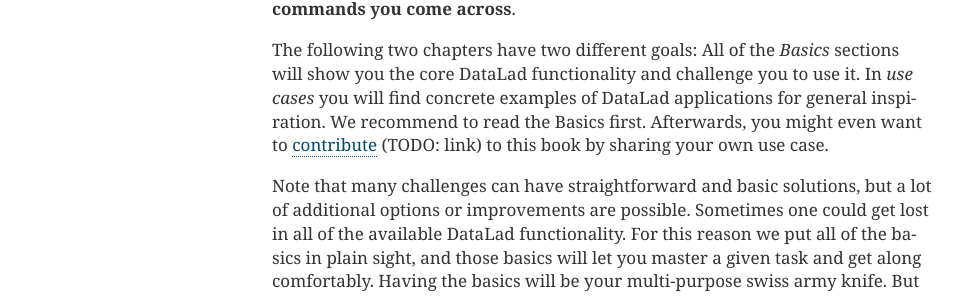
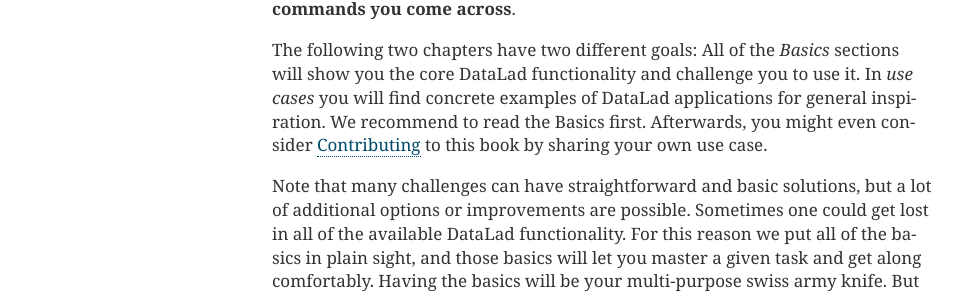
Before and after one commit to datalad-handbook/book, a Sphinx documentation site: the page built from docs/intro/narrative.rst, in a window 1280 px wide and 900 px high, scrolled down 719 px. Shown: the part 174-470 px from the top of the window, without its empty margins (148-1111 px from the left). Built offline with Sphinx 7.4.7, drawn with Linux system fonts in a browser that asks for light colours; comment, search, counter and statistics services are not loaded.

Commit message:
add reference to contributing section

```diff
--- a/docs/intro/narrative.rst
+++ b/docs/intro/narrative.rst
@@ -38,8 +38,7 @@
 will show you the core DataLad functionality and challenge you to use it.
 In *use cases* you will find concrete examples of DataLad applications for
 general inspiration. We recommend to read the Basics first. Afterwards,
-you might even want to `contribute <linktocontributing>`_ (TODO: link)
-to this book by sharing your own use case.
+you might even consider :ref:`contribute` to this book by sharing your own use case.
 
 Note that many challenges can have straightforward and basic solutions,
 but a lot of additional options or improvements are possible.
```
